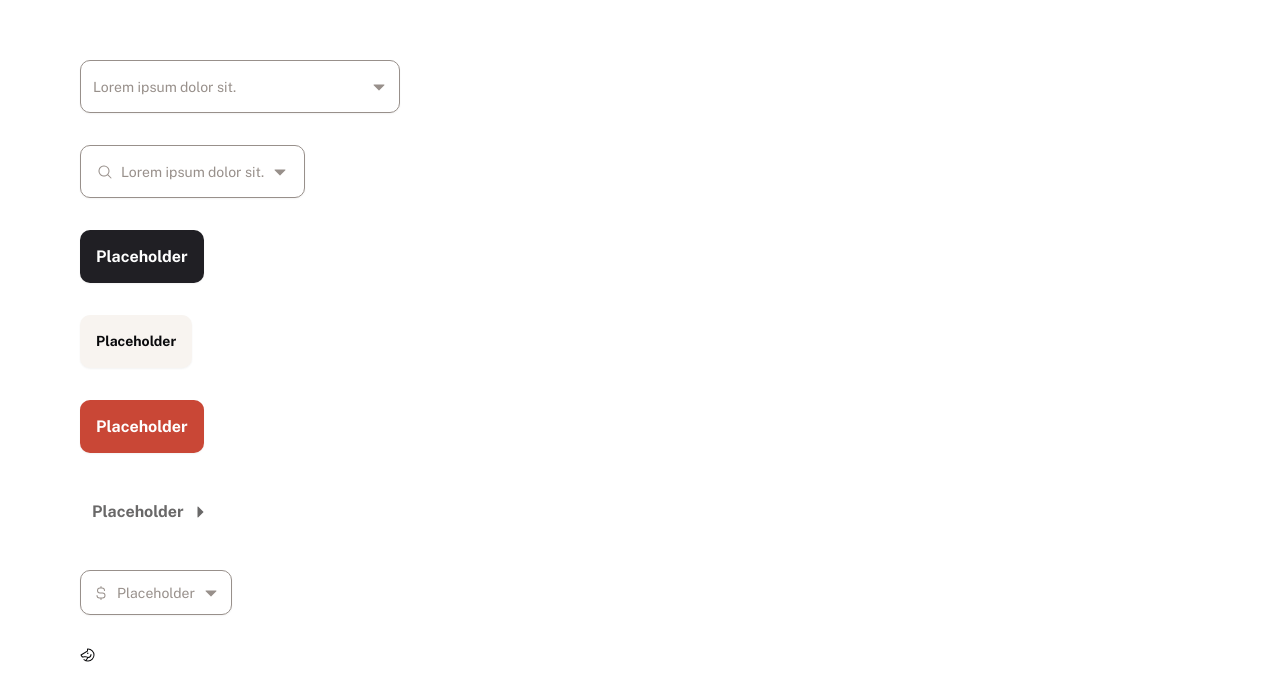
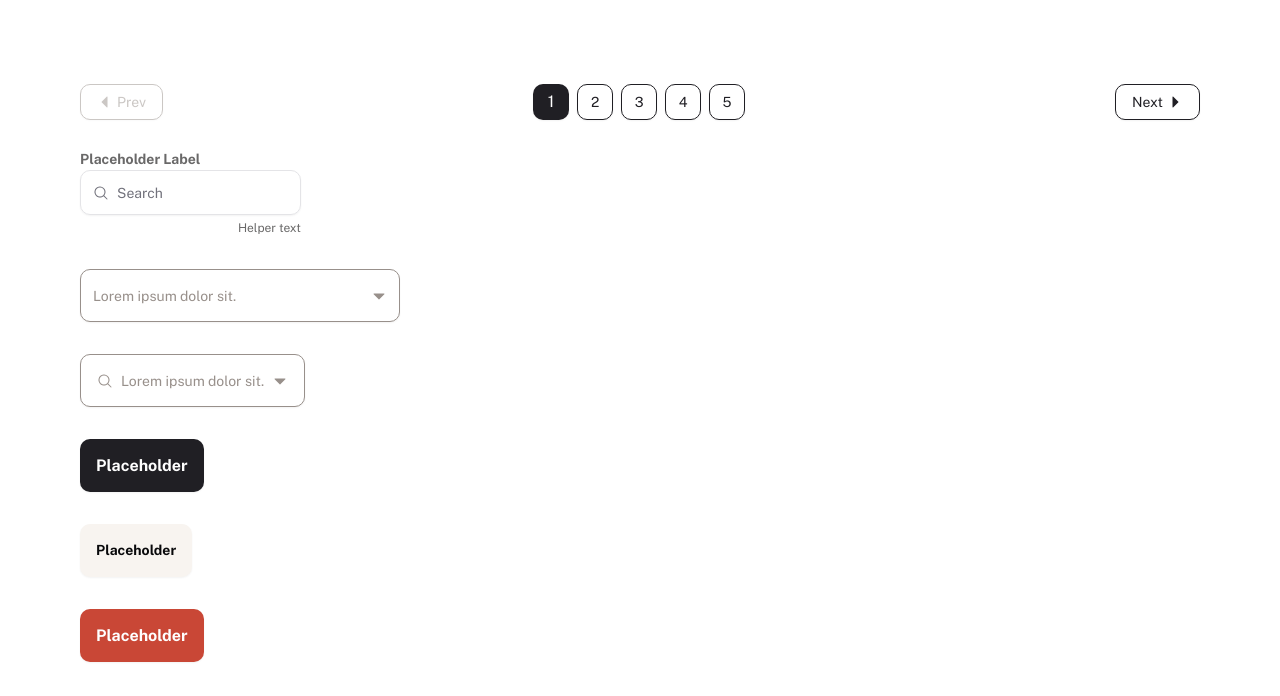
Before and after one commit to Aldi-H/personal-finance, a Next.js app: page / in a window 1280 px wide. Shown: the part 104-800 px from the top of the page. Built offline with nearby package versions, Linux system fonts and the light colour scheme.

Commit message:
feat: add PfPagination and PfInput components for enhanced pagination and input handling

```diff
--- a/src/app/page.tsx
+++ b/src/app/page.tsx
@@ -13,9 +13,12 @@ import Image from "next/image";
 import { useState } from "react";
 
 import { Button } from "@/components/ui/button";
+import { InputGroupAddon, InputGroupInput } from "@/components/ui/input-group";
 
 import PfCombobox from "@/components/pf-components/pf-combobox/pf-combobox";
 import PfDropdown from "@/components/pf-components/pf-dropdown/pf-dropdown";
+import PfInput from "@/components/pf-components/pf-input/pf-input";
+import PfPagination from "@/components/pf-components/pf-pagination/pf-pagination";
 
 const items = [
   {
@@ -30,10 +33,32 @@ const items = [
 
 export default function Home() {
   const [value, setValue] = useState("");
+  const [page, setPage] = useState(1);
 
   return (
     <div className="grid min-h-screen grid-rows-[20px_1fr_20px] items-center justify-items-center gap-16 p-8 pb-20 sm:p-20">
       <main className="row-start-2 flex flex-col items-center gap-8 sm:items-start">
+        <div className="w-full">
+          <PfPagination
+            page={page}
+            totalPages={5}
+            onPageChange={(p) => setPage(p)}
+          />
+        </div>
+
+        <PfInput
+          label="Placeholder Label"
+          htmlFor="input-1"
+          helperText="Helper text"
+        >
+          <>
+            <InputGroupInput placeholder="Search" />
+            <InputGroupAddon>
+              <MagnifyingGlassIcon size={16} />
+            </InputGroupAddon>
+          </>
+        </PfInput>
+
         <div className="w-80">
           <PfCombobox
             comboboxItems={items}
--- /dev/null
+++ b/src/components/pf-components/pf-pagination/pf-pagination.tsx
@@ -0,0 +1,94 @@
+import {
+  Pagination,
+  PaginationContent,
+  PaginationItem,
+  PaginationLink,
+  PaginationNext,
+  PaginationPrevious,
+} from "@/components/ui/pagination";
+
+interface PfPaginationProps {
+  page: number;
+  totalPages: number;
+  // eslint-disable-next-line no-unused-vars
+  onPageChange: (page: number) => void;
+}
+
+const PfPagination = ({
+  page,
+  totalPages,
+  onPageChange,
+}: PfPaginationProps) => {
+  // eslint-disable-next-line unicorn/no-null
+  if (totalPages <= 1) return null;
+
+  const goToPage = (pageNumber: number) => {
+    if (pageNumber < 1 || pageNumber > totalPages) return;
+    onPageChange(pageNumber);
+  };
+
+  return (
+    <Pagination className="w-full pt-6">
+      <div className="flex w-full items-center justify-between">
+        {/* Prev */}
+        <PaginationContent>
+          <PaginationItem>
+            <PaginationPrevious
+              href="#"
+              onClick={(e) => {
+                e.preventDefault();
+                goToPage(page - 1);
+              }}
+              className={
+                page === 1
+                  ? "pointer-events-none opacity-50"
+                  : "border-shadow-grey text-shadow-grey hover:border-rosy-granite hover:bg-rosy-granite hover:text-white"
+              }
+            />
+          </PaginationItem>
+        </PaginationContent>
+
+        {/* Pages */}
+        <PaginationContent className="flex gap-2">
+          {Array.from({ length: totalPages }, (_, index) => index + 1).map(
+            (number) => (
+              <PaginationItem key={number}>
+                <PaginationLink
+                  href="#"
+                  isActive={number === page}
+                  className="border-shadow-grey font-normal text-shadow-grey hover:border-rosy-granite hover:bg-rosy-granite hover:text-white"
+                  onClick={(e) => {
+                    e.preventDefault();
+                    goToPage(number);
+                  }}
+                >
+                  {number}
+                </PaginationLink>
+              </PaginationItem>
+            ),
+          )}
+        </PaginationContent>
+
+        {/* Next */}
+        <PaginationContent>
+          <PaginationItem>
+            <PaginationNext
+              href="#"
+              onClick={(e) => {
+                e.preventDefault();
+                goToPage(page + 1);
+              }}
+              className={
+                page === totalPages
+                  ? "pointer-events-none opacity-50"
+                  : "border-shadow-grey text-shadow-grey hover:border-rosy-granite hover:bg-rosy-granite hover:text-white"
+              }
+            />
+          </PaginationItem>
+        </PaginationContent>
+      </div>
+    </Pagination>
+  );
+};
+
+export default PfPagination;
--- a/src/components/ui/pagination.tsx
+++ b/src/components/ui/pagination.tsx
@@ -1,9 +1,9 @@
 import { cn } from "@/lib/utils";
 import {
-  ChevronLeftIcon,
-  ChevronRightIcon,
-  MoreHorizontalIcon,
-} from "lucide-react";
+  CaretLeftIcon,
+  CaretRightIcon,
+  DotsThreeIcon,
+} from "@phosphor-icons/react";
 import * as React from "react";
 
 import { Button, buttonVariants } from "@/components/ui/button";
@@ -55,7 +55,7 @@ function PaginationLink({
       data-active={isActive}
       className={cn(
         buttonVariants({
-          variant: isActive ? "outline" : "ghost",
+          variant: isActive ? "primary" : "outline",
           size,
         }),
         className,
@@ -72,12 +72,12 @@ function PaginationPrevious({
   return (
     <PaginationLink
       aria-label="Go to previous page"
-      size="default"
-      className={cn("gap-1 px-2.5 sm:pl-2.5", className)}
+      size="lg"
+      className={cn("h-9 gap-1 px-2.5 sm:pl-2.5", className)}
       {...props}
     >
-      <ChevronLeftIcon />
-      <span className="hidden sm:block">Previous</span>
+      <CaretLeftIcon size={16} weight="fill" />
+      <span className="hidden sm:block">Prev</span>
     </PaginationLink>
   );
 }
@@ -89,12 +89,12 @@ function PaginationNext({
   return (
     <PaginationLink
       aria-label="Go to next page"
-      size="default"
-      className={cn("gap-1 px-2.5 sm:pr-2.5", className)}
+      size="lg"
+      className={cn("h-9 gap-1 px-2.5 sm:pr-2.5", className)}
       {...props}
     >
       <span className="hidden sm:block">Next</span>
-      <ChevronRightIcon />
+      <CaretRightIcon size={16} weight="fill" />
     </PaginationLink>
   );
 }
@@ -110,7 +110,7 @@ function PaginationEllipsis({
       className={cn("flex size-9 items-center justify-center", className)}
       {...props}
     >
-      <MoreHorizontalIcon className="size-4" />
+      <DotsThreeIcon size={16} weight="fill" />
       <span className="sr-only">More pages</span>
     </span>
   );
```
